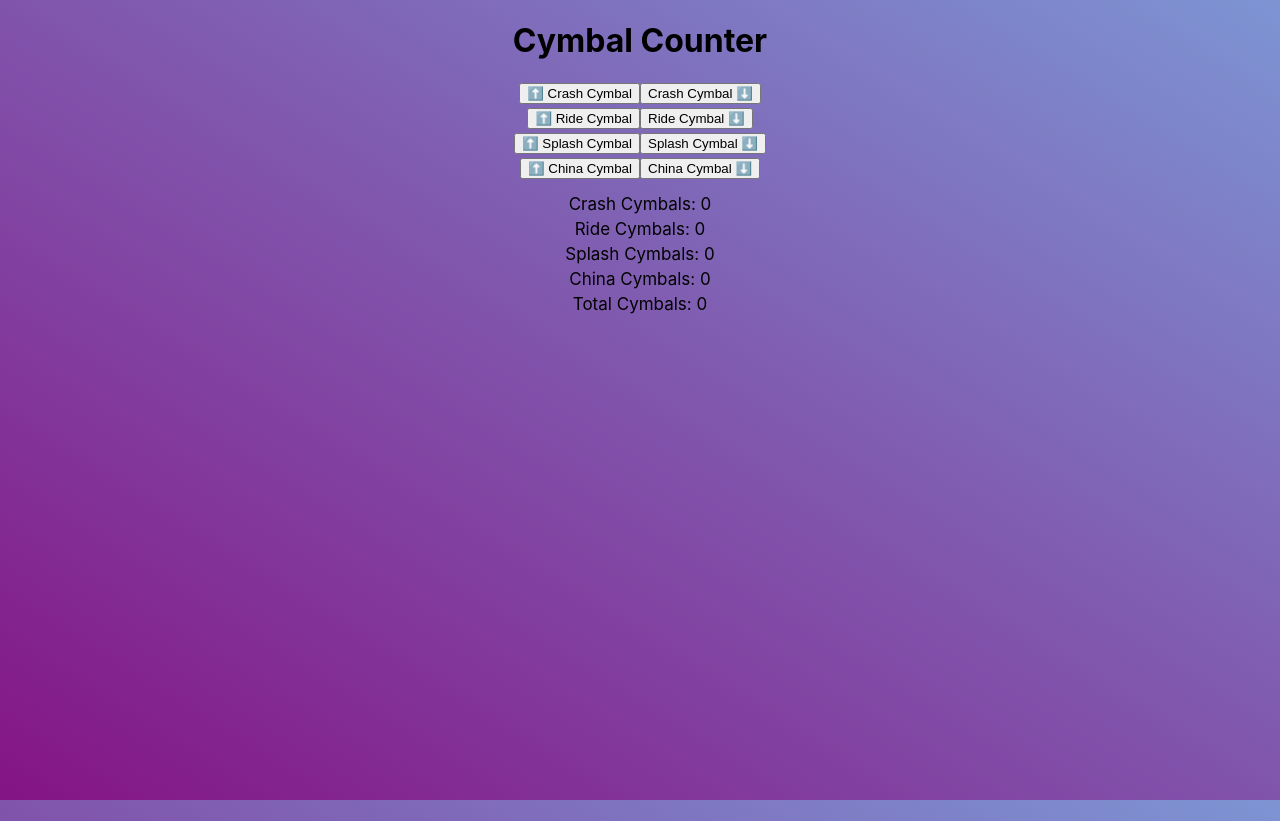
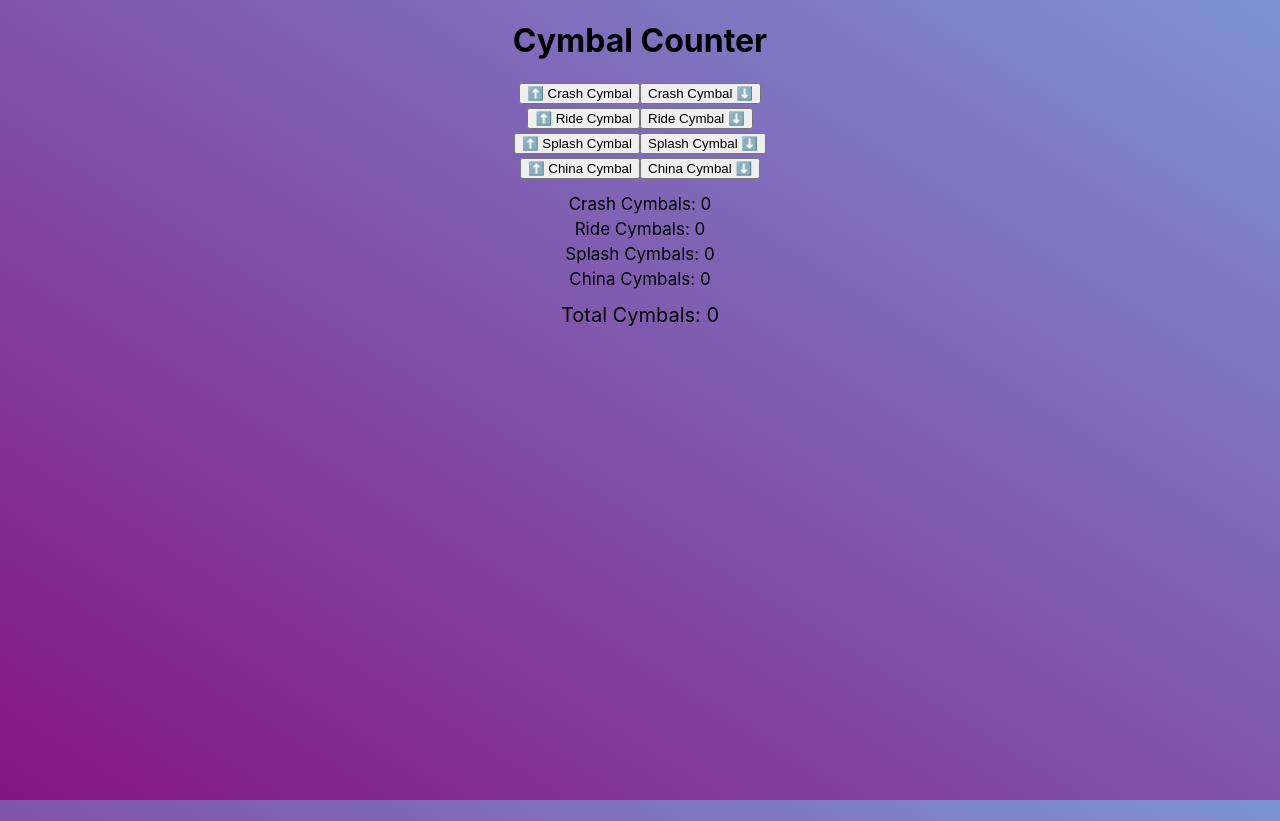
Before and after one commit to sarahcode2112/drum-equipment-counter, a React (Create React App) app: page / in a window 1280 px wide. Built offline with nearby package versions, Linux system fonts and the light colour scheme.

Commit message:
add styles give totalCymbalCountRow its own element to style separately

```diff
--- a/src/App.css
+++ b/src/App.css
@@ -10,15 +10,15 @@ body {
   background-attachment: fixed;
 }
 
-.equipmentCountButtonsContainer {
-  margin-bottom: 15px
-}
-
-.equipmentCountDisplay {
-  margin-bottom: 5px;
+.equipmentCountContainer {
   font-size: 17px;
 }
 
-.equipmentCountButtonsRow {
-  margin: 3px;
+.equipmentCountRow {
+  margin: 5px
 }
+
+.totalCymbalCountRow {
+  margin-top: 14px;
+  font-size: 20px;
+}
--- a/src/App.tsx
+++ b/src/App.tsx
@@ -37,14 +37,19 @@ function App() {
           }
         })}
       </section>
-      <section>
+      <section className="equipmentCountContainer">
         {Object.entries(CymbalEnum).map(([key, value]) => {
-          return (
-            <div className="equipmentCountDisplay">
-              {value}s: {cymbalCounts[key as CymbalEnumKey]}
-            </div>
-          )
+          if (key !== 'totalCymbal') {
+            return (
+              <div className="equipmentCountRow">
+                {value}s: {cymbalCounts[key as CymbalEnumKey]}
+              </div>
+            )
+          }
         })}
+        <div className="totalCymbalCountRow">
+          {CymbalEnum.totalCymbal}s: {cymbalCounts['totalCymbal']}
+        </div>
       </section>
     </div>
   );
--- /dev/null
+++ b/src/components/EquipmentCountButtons/EquipmentCountButtons.css
@@ -0,0 +1,7 @@
+.equipmentCountButtonsContainer {
+  margin-bottom: 15px
+}
+
+.equipmentCountButtonsRow {
+  margin: 3px;
+}
--- a/src/components/EquipmentCountButtons/EquipmentCountButtons.tsx
+++ b/src/components/EquipmentCountButtons/EquipmentCountButtons.tsx
@@ -1,4 +1,5 @@
 import { CymbalEnum, CymbalEnumKey } from '../../types/types';
+import './EquipmentCountButtons.css'
 
 function EquipmentCountButton({ equipmentName, countDirection, onClick }: { countDirection: 'Up' | 'Down'; equipmentName: CymbalEnum; onClick: () => void; }) {
   return (
```
